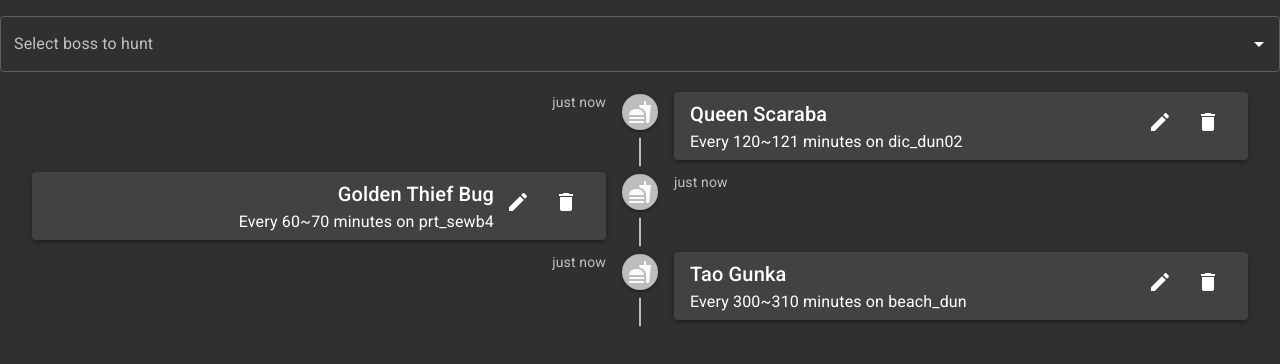
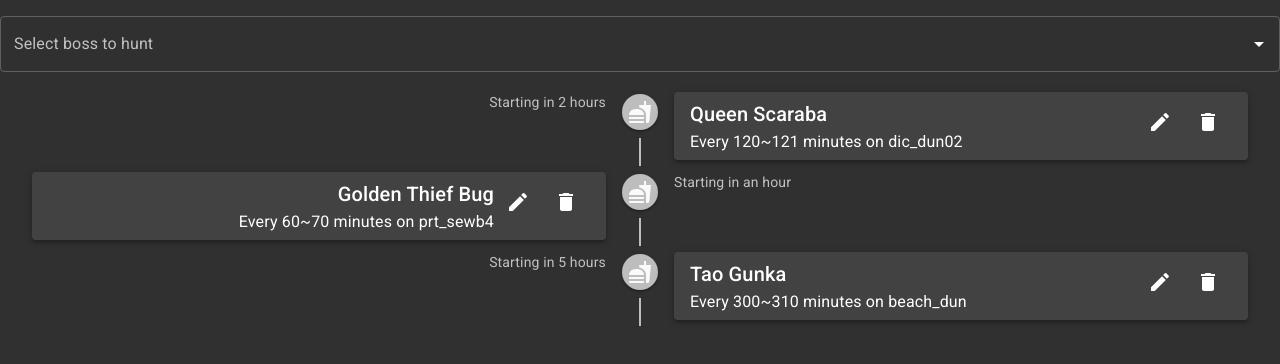
Before and after one commit to kasper573/ragnarok-boss-tracker, a React (Create React App) app: page / in a window 1280 px wide. Shown: the top 364 px of the page. Built offline with nearby package versions, Linux system fonts and the light colour scheme.

Commit message:
Improve wording and color emphasis for spawn time message

```diff
--- a/package.json
+++ b/package.json
@@ -14,11 +14,11 @@
     "@types/react": "^16.9.0",
     "@types/react-dom": "^16.9.0",
     "@types/styled-components": "^5.1.3",
+    "moment": "^2.28.0",
     "react": "^16.13.1",
     "react-dom": "^16.13.1",
     "react-scripts": "3.4.3",
     "styled-components": "^5.2.0",
-    "timeago.js": "^4.0.2",
     "typescript": "~3.7.2"
   },
   "scripts": {
--- a/src/SpawnTime.tsx
+++ b/src/SpawnTime.tsx
@@ -1,6 +1,7 @@
 import React from "react";
+import moment from "moment";
+import styled from "styled-components";
 import Typography from "@material-ui/core/Typography";
-import { format } from "timeago.js";
 import { Minutes } from "./Minutes";
 import { useTimer } from "./useTimer";
 
@@ -16,25 +17,47 @@ export const SpawnTime: React.FC<SpawnTimeProps> = ({
   spawnWindow,
 }) => {
   const now = useTimer();
-  const spawnTimestamp = killTime.getTime() + spawnTime * 1000;
+  const spawnTimestamp = killTime.getTime() + spawnTime * 60 * 1000;
   const start = new Date(spawnTimestamp);
-  const end = new Date(spawnTimestamp + spawnWindow);
+  const end = new Date(spawnTimestamp + spawnWindow * 60 * 1000);
 
+  // Spawn time is in the future
+  if (now < start) {
+    return (
+      <Typography variant="body2" color="textSecondary">
+        Starting {format(start)}
+      </Typography>
+    );
+  }
+
+  // Spawn time is in the past
+  if (now > end) {
+    return (
+      <Typography variant="body2" color="textSecondary">
+        Ended {format(end)}
+      </Typography>
+    );
+  }
+
+  // Spawn timing window is still open
   return (
-    <Typography variant="body2" color="textSecondary">
-      {renderText(now, start, end)}
-    </Typography>
+    <>
+      <Typography variant="body2" color="textSecondary">
+        Started <PastText>{format(start)}</PastText>
+      </Typography>
+      <Typography variant="body2" color="textSecondary">
+        Ends in <FutureText>{format(end)}</FutureText>
+      </Typography>
+    </>
   );
 };
 
-function renderText (now: Date, start: Date, end: Date) {
-  if (now < start) {
-    return format(start);
-  }
-  if (now > end) {
-    return format(end);
-  }
-  return 'Spawning';
-}
+const format = (date: Date) => moment(date).fromNow();
 
-// TODO from <span>5 minutes ago</span> to <span>5 minutes</span> from now
+const PastText = styled.span`
+  color: ${({ theme }) => theme.palette.error.main};
+`;
+
+const FutureText = styled.span`
+  color: ${({ theme }) => theme.palette.success.main};
+`;
```
Also changed, not shown: 1 other file (tests, documents, lock files or other folders).
